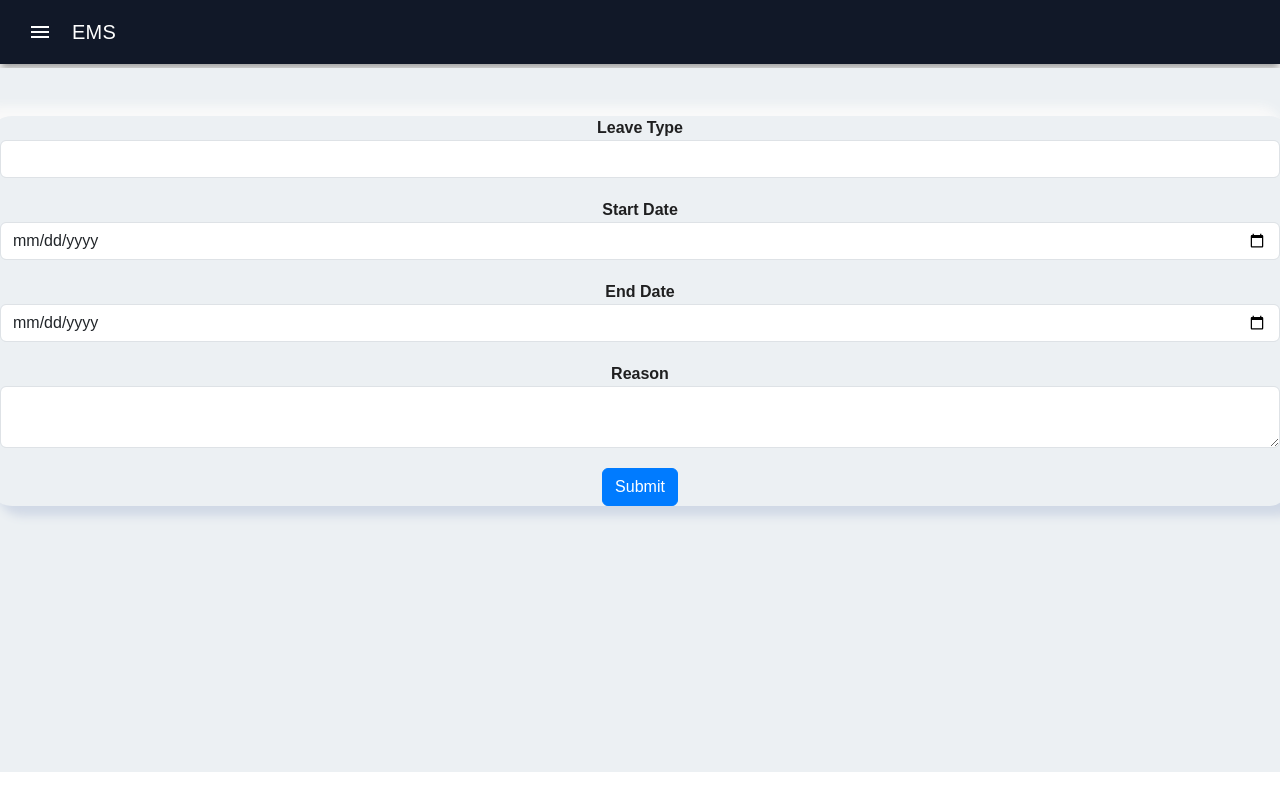
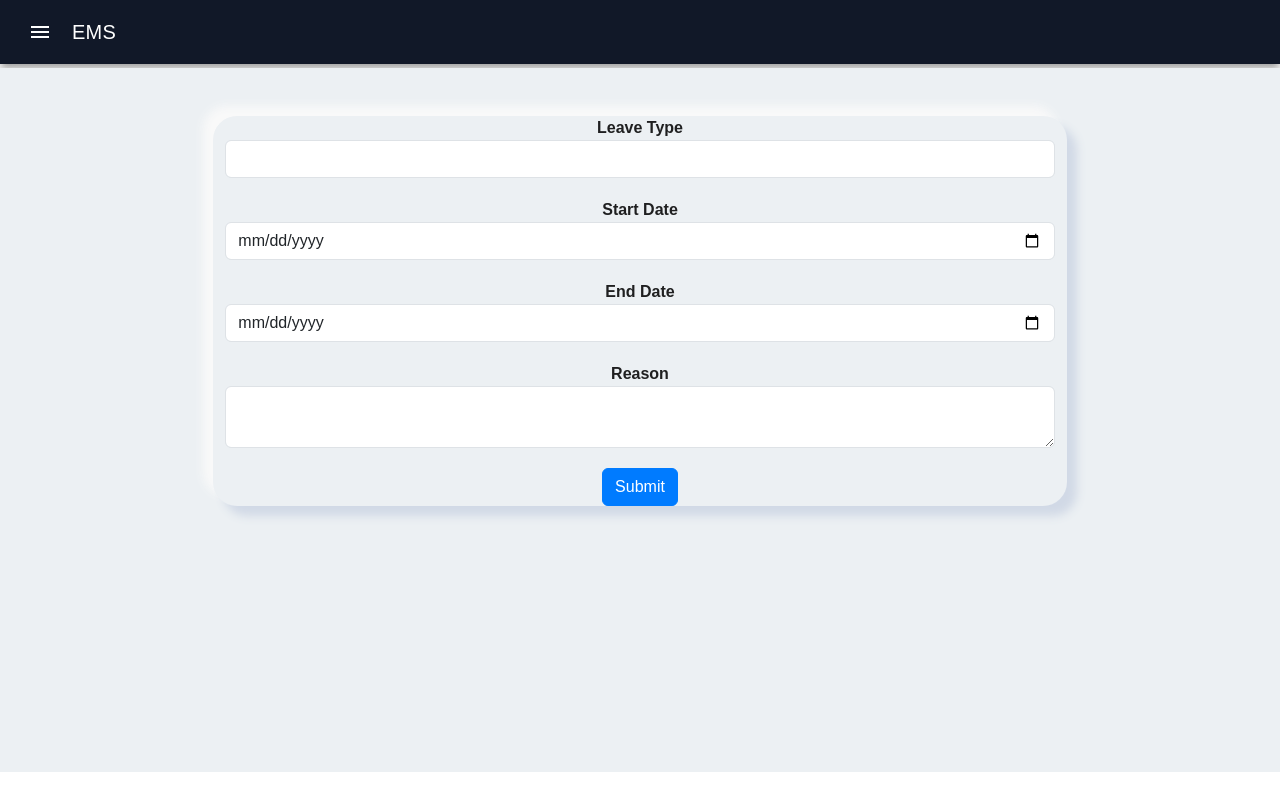
Before and after one commit to jayshree-1310/Employee_Management_system, an Angular app: page /apply-leave in a window 1280 px wide. Built offline with nearby package versions, Linux system fonts and the light colour scheme.

Commit message:
change in apply leave component

```diff
--- a/src/app/Employee/apply-leave/apply-leave.component.html
+++ b/src/app/Employee/apply-leave/apply-leave.component.html
@@ -1,4 +1,4 @@
-<div class="apply-leave-container mt-5">
+<div class="container mt-5 col-sm-8 col-10">
   <div class="row box-area">
     <form [formGroup]="leaveForm" (ngSubmit)="onSubmit()" class="leave-form">
       <div class="form-group">
```
